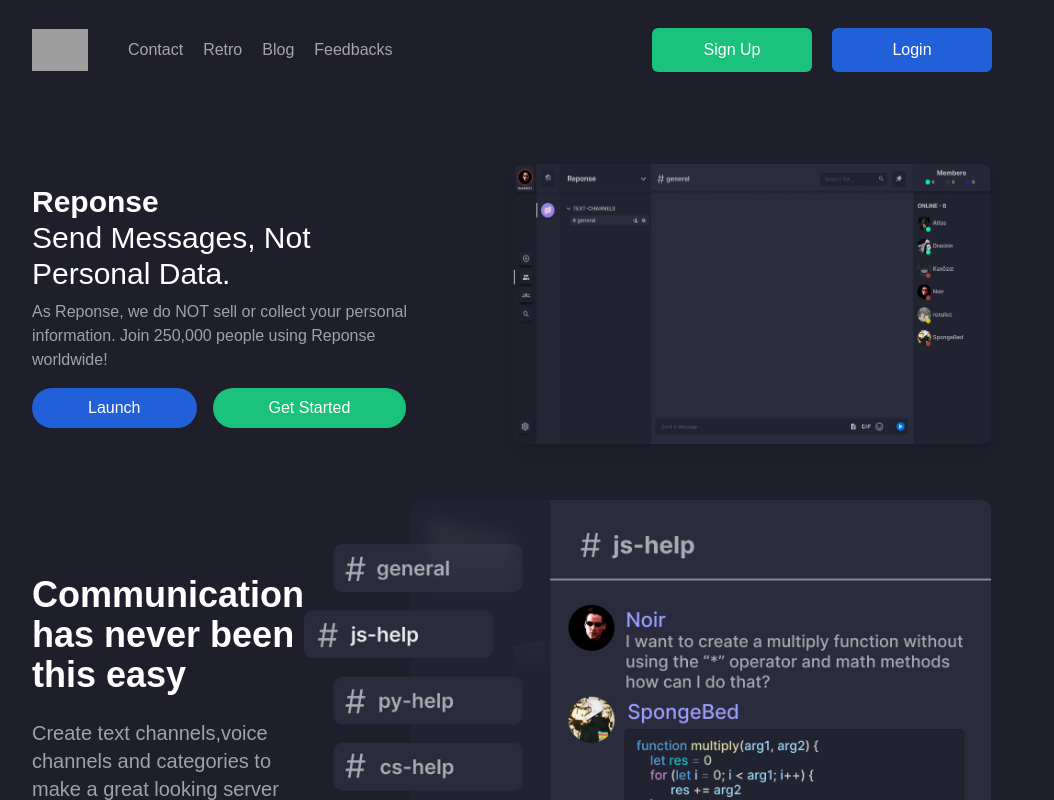
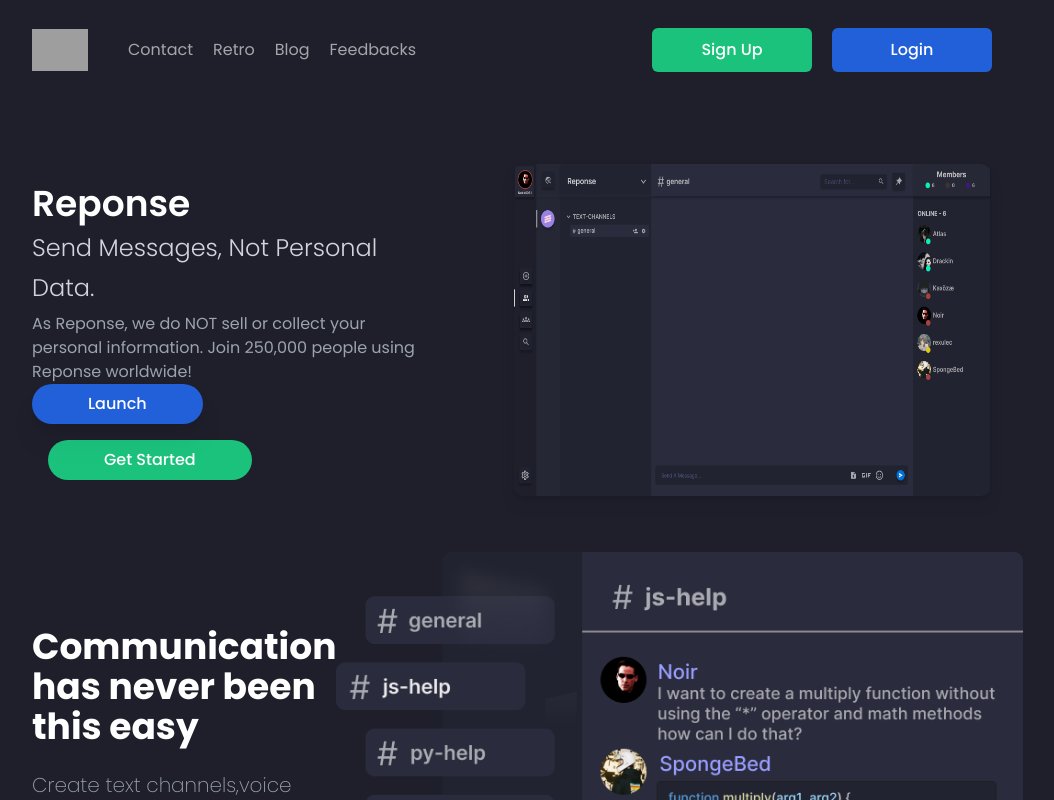
Before and after one commit to ReponseApp/homepage, a Next.js app: page / in a window 1280 px wide. Shown: the top 800 px of the page, without its empty margins (128-1182 px from the left). Built offline with nearby package versions, Linux system fonts and the light colour scheme; grey boxes are pictures that could not be loaded.

Commit message:
add: blog

```diff
--- a/components/Header/index.tsx
+++ b/components/Header/index.tsx
@@ -24,8 +24,12 @@
         <meta property="twitter:url" content="https://reponse.app/"/>
         <meta property="twitter:title" content="reponse.app"/>
         <meta property="twitter:description" content="Send messages, Not personal data. Communication has never been this easy"/>
-        <meta property="twitter:image" content="http://rexulec.com/assets/logo.png"/>
+        <meta property="twitter:image" content="http://reponse.app/assets/logo.png"/>
         <meta property="twitter:domain" content="reponse.app"/>
+
+        <link rel="preconnect" href="https://fonts.googleapis.com" />
+        <link rel="preconnect" href="https://fonts.gstatic.com" />
+        <link href="https://fonts.googleapis.com/css2?family=Poppins:ital,wght@0,100;0,200;0,300;0,400;0,500;0,600;0,700;0,800;0,900;1,100;1,200;1,300;1,400;1,500;1,600;1,700;1,800;1,900&display=swap" rel="stylesheet" />
 
       </Head>
     );
--- a/components/Main/index.tsx
+++ b/components/Main/index.tsx
@@ -7,10 +7,10 @@
 
         <div className="flex w-5/12 justify-center">
           <div className="mt-5">
-            <p className="font-semibold text-white text-left text-xl 2xl:text-4xl md:text-3xl">
+            <p className="font-semibold text-white text-left text-xl 2xl:text-4xl md:text-4xl">
               Reponse
               <br />
-              <span className="2xl:text-4xl md:text-3xl font-light">
+              <span className="2xl:text-4xl md:text-2xl text-gray-300 font-light">
                 Send Messages, Not Personal Data.
               </span>
             </p>
@@ -19,7 +19,7 @@
               Join 250,000 people using Reponse worldwide!
             </p>
             <div className="text-white">
-              <button className="bg-[#2260DA]  px-14 font-medium rounded-full py-2">
+              <button className="bg-[#2260DA] drop-shadow-xl px-14 font-medium rounded-full py-2">
                 Launch
               </button>
               <button className=" my-4 md:mx-4 bg-[#1BC27C] px-14 font-medium rounded-full py-2">
--- a/libs/config.ts
+++ b/libs/config.ts
@@ -25,14 +25,14 @@
       photo: "https://i.imgur.com/WJKrFHY.png",
       title: "Hello World",
       desc: "This is a blog post",
-      file: "hello-world.md",
+      file: "/helloWorld.md/",
       link: "helloworld",
     },
     {
       photo: "https://i.imgur.com/WJKrFHY.png",
       title: "UwU",
       desc: "UWUUUUUU",
-      file: "hello-world.md",
+      file: "selam  owo",
       link: "uwu",
     },
   ] as IBlogProps[],
--- a/package.json
+++ b/package.json
@@ -18,10 +18,11 @@
     "react-dom": "17.0.2",
     "react-icons": "^4.3.1",
     "react-markdown": "^8.0.0",
+    "remark-gfm": "^3.0.1",
     "tailwindcss": "^3.0.15"
   },
   "devDependencies": {
-    "@types/node": "17.0.8",
+    "@types/node": "^17.0.12",
     "@types/react": "17.0.38",
     "eslint": "8.6.0",
     "eslint-config-next": "12.0.8",
--- a/pages/blogs/[uid].tsx
+++ b/pages/blogs/[uid].tsx
@@ -3,53 +3,72 @@
 import { CONFIG, IBlogProps } from "@libs/config";
 import { useEffect, useState } from "react";
 
-import Markdown from 'markdown-to-jsx';
 import { NavbarPc } from "@components/NavbarPc";
-import { getSortedData } from '@libs/posts'
+import ReactMarkdown from "react-markdown";
+import remarkGfm from 'remark-gfm';
 import { useRouter } from "next/router";
 
 const Post = ({ data } : any) => {
+
   const router = useRouter()
   const { uid } = router.query
   const [title, setTitle] = useState("")
   const [desc , setDesc] = useState("")
   const [photo , setPhoto] = useState("")
-  const [terms, setTerms] = useState("")
+  const [file, setFile] = useState("")
+
+
+  const getData = async (fileName : string) => {
+    const data = await fetch(fileName);
+    const body = await data.text()
+    setFile(body)
+  }
 
   useEffect(() => {
 
+    getData(file)
     CONFIG.BLOG.filter(r => r.link === uid).map(r => {
       setTitle(r.title)
       setDesc(r.desc)
       setPhoto(r.photo)
+      setFile(r.file)
 
     })
   })
+
+  const [markdown, setMarkdown] = useState("");
+
 
   return (
     <div>
       <NavbarPc />
       <div className="container mx-auto items-center w-9/12">
         <div className="p-4 bg-gray-900 bg-opacity-75 rounded-lg text-gray-100">
-          <img src={ photo } className="w-auto h-20" alt="" />
+          <img src={ photo } className="flex w-auto h-20" alt="" />
           {!title ? (
             <p className="bg-transparent ">Data bulunamadı</p>
           ) : (
             <p className="text-3xl bg-transparent ">{title}</p>
           )}
 
-        <p className="bg-transparent text-gray-400">{ desc }</p>
-        <p>{ terms }</p>
+          <p className="bg-transparent text-gray-400">{ desc }</p>
         </div>
-             {data}
+        <div className="p-4 bg-gray-900 bg-opacity-75 rounded-lg text-gray-100 mt-5">
+          <div className="bg-transparent">
+            <ReactMarkdown children={markdown} remarkPlugins={[remarkGfm]} />
+          </div>
+        </div>
       </div>
-
-
     </div>
   )
 
 };
 
+/*
+dangerouslySetInnerHTML={ { __html: markdown } }
+*/
+
+/*
 export async function getStaticProps() {
   const router = useRouter()
   const { uid } = router.query
@@ -63,6 +82,7 @@
     }
   }
 }
+*/
 
 
 export default Post;
--- a/pages/blogs/index.tsx
+++ b/pages/blogs/index.tsx
@@ -1,5 +1,6 @@
 import { CONFIG } from "@libs/config";
 import { NavbarPc } from "@components/NavbarPc";
+import { Header } from "@components/Header";
 
 const BlogIndex = () => {
   return (
@@ -24,6 +25,7 @@
           ))}
         </div>
       </div>
+      <Header title="Blog"/>
     </div>
 
 
--- a/styles/globals.css
+++ b/styles/globals.css
@@ -2,12 +2,14 @@
 @tailwind components;
 @tailwind utilities;
 
-@import url("https://fonts.googleapis.com/css2?family=Poppins:wght@400;500;700&display=swap");
+@import url('https://fonts.googleapis.com/css2?family=Poppins:ital,wght@0,100;0,200;0,300;0,400;0,500;0,600;0,700;0,800;0,900;1,100;1,200;1,300;1,400;1,500;1,600;1,700;1,800;1,900&display=swap');
 
 @layer base {
 }
 * {
-  font-family: "Poppins", sans-serif;
+  font-family: 'Poppins', sans-serif;
+}
+html {
   @apply bg-Bgnavbar;
 }
 ::-webkit-scrollbar {
--- a/tsconfig.json
+++ b/tsconfig.json
@@ -20,7 +20,7 @@
       "@assets/*": ["./assets/*"],
       "@libs/*": ["./libs/*"],
       "@public/*": ["/public/*"],
-      "@blog/*": ["/blog/*"]
+      "@blog/*": ["./blogs/*"]
     }
   },
   "include": ["next-env.d.ts", "**/*.ts", "**/*.tsx"],
```
Also changed, not shown: libs/posts.ts (deleted, +0 -9 lines), public/helloWorld.md (added, +12 -0 lines), public/md/hello-world.md (added, +12 -0 lines), blog/hello-world.md (deleted), 2 other files (tests, documents, lock files or other folders).
